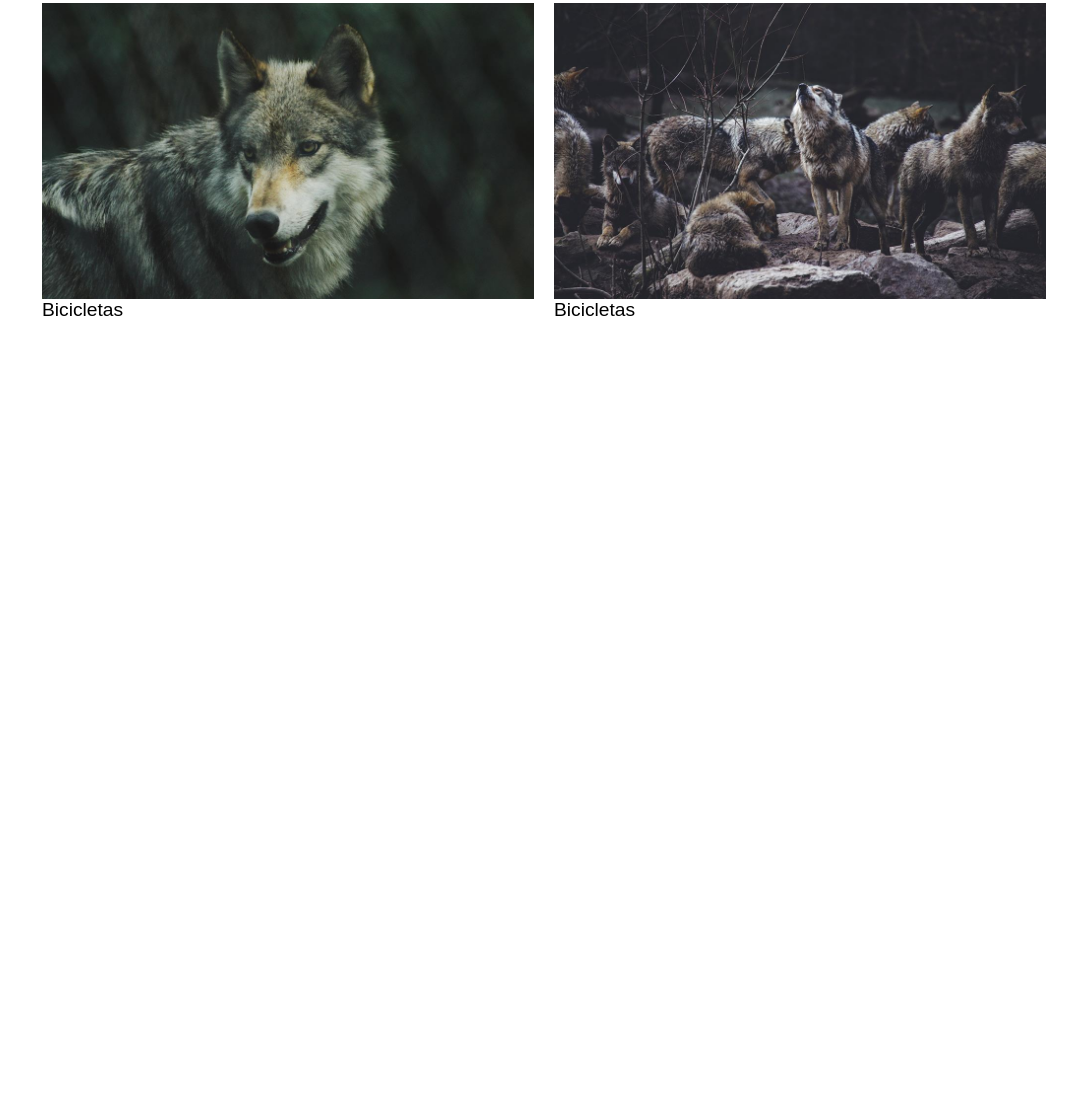
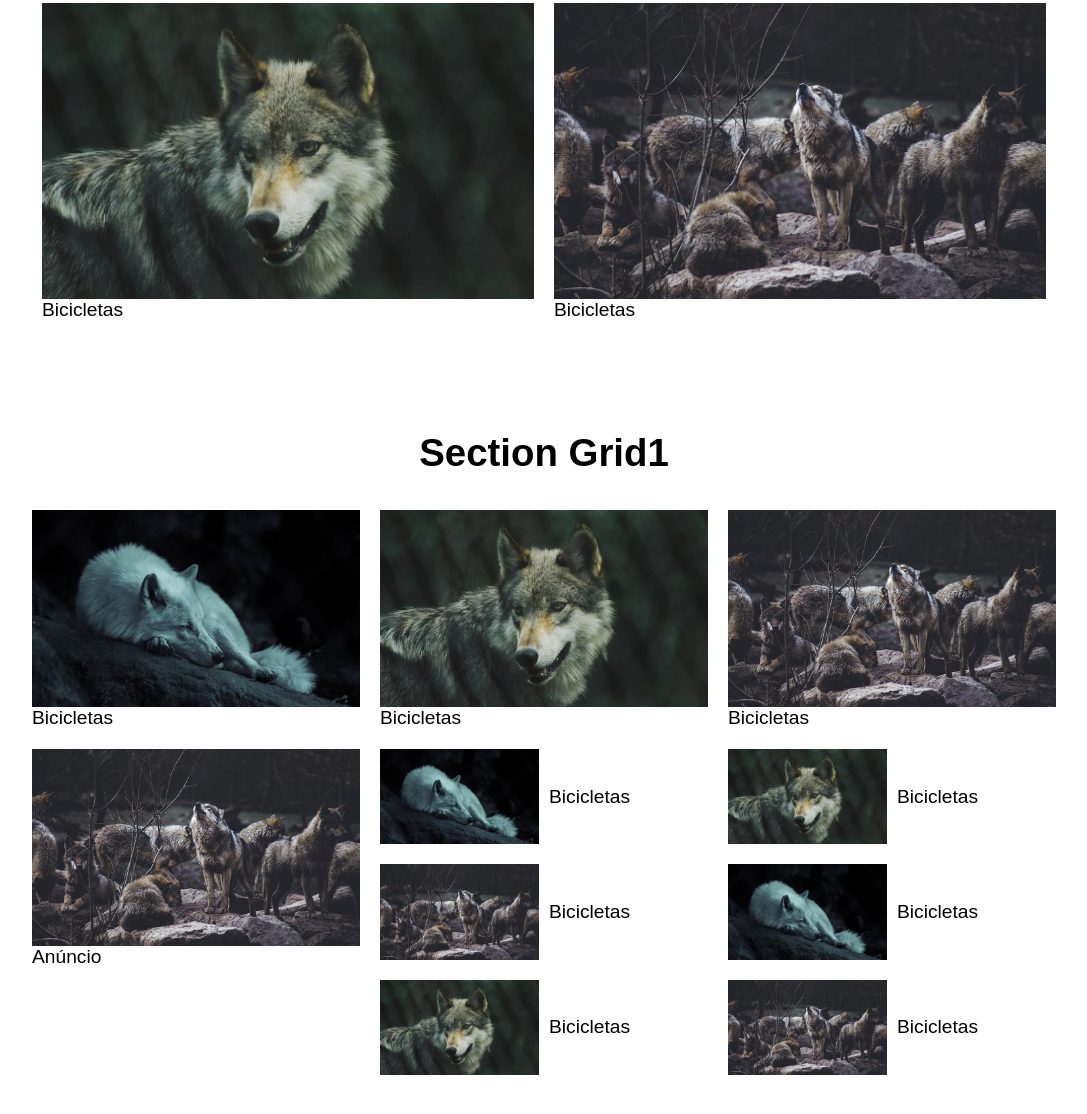
Before and after one commit to kamillasthefany/csshtml, a plain HTML site: page Grid e Flexbox/index.html in a window 1280 px wide. Shown: the part 442-1556 px from the top of the page, without its empty margins (96-1183 px from the left). Before the commit the page ends 800 px from the top, so only its background shows below. Drawn offline with Linux system fonts and the light colour scheme.

Commit message:
sessao grid 1

```diff
--- a/Grid e Flexbox/index.html
+++ b/Grid e Flexbox/index.html
@@ -45,5 +45,48 @@
       <p>Bicicletas</p>
     </div>
   </section>
+  <h1>Section Grid1</h1>
+  <section class="grid1">
+    <div>
+      <img src="./img/lobo1.jpg" alt="">
+      <p>Bicicletas</p>
+    </div>
+     <div>
+      <img src="./img/lobo2.jpg" alt="">
+      <p>Bicicletas</p>
+    </div>
+     <div>
+      <img src="./img/lobo3.jpg" alt="">
+      <p>Bicicletas</p>
+    </div>
+     <div>
+      <img src="./img/lobo1.jpg" alt="">
+      <p>Bicicletas</p>
+    </div>
+     <div>
+      <img src="./img/lobo2.jpg" alt="">
+      <p>Bicicletas</p>
+    </div>
+     <div>
+      <img src="./img/lobo3.jpg" alt="">
+      <p>Bicicletas</p>
+    </div>
+    <div>
+      <img src="./img/lobo1.jpg" alt="">
+      <p>Bicicletas</p>
+    </div>
+     <div>
+      <img src="./img/lobo2.jpg" alt="">
+      <p>Bicicletas</p>
+    </div>
+     <div>
+      <img src="./img/lobo3.jpg" alt="">
+      <p>Bicicletas</p>
+    </div>
+     <div class="anuncio">
+      <img src="./img/lobo3.jpg" alt="">
+      <p>Anúncio</p>
+    </div>
+  </section>
 </body>
 </html>
--- a/Grid e Flexbox/style.css
+++ b/Grid e Flexbox/style.css
@@ -4,6 +4,10 @@ body, ul, li, p {
   list-style: none;
   font-size: 1.2rem;
   font-family: Arial, Helvetica, sans-serif;
+}
+
+body {
+  margin-bottom: 100px;
 }
 
 a{
@@ -56,3 +60,43 @@ img {
   flex:  1 1 200px;
   margin:10px;
 }
+
+/* CSS GRID */
+
+.grid1 {
+  display: grid;
+  grid-template-columns: repeat(3, 1fr);
+  max-width: 80%;
+  padding: 10px;
+  margin: 0 auto;
+  grid-gap: 20px;
+
+}
+
+.grid1 > div:nth-child(n + 4){
+  display: grid;
+  grid-template-columns: 1fr 1fr;
+  grid-gap: 10px;
+  align-items: center;
+}
+
+.grid1 > div.anuncio {
+  grid-column: 1;
+  grid-row: 2/5;
+  display: block;
+}
+
+@media(max-width: 600px){
+  .grid1{
+    grid-template-columns: repeat(2fr);
+  }
+  .grid1 > div:nth-child(n + 4){
+    display: block;
+  }
+  .grid1 > div.anuncio {
+    grid-column: auto;
+    grid-row: auto;
+    order: -1;
+  }
+
+}
```
